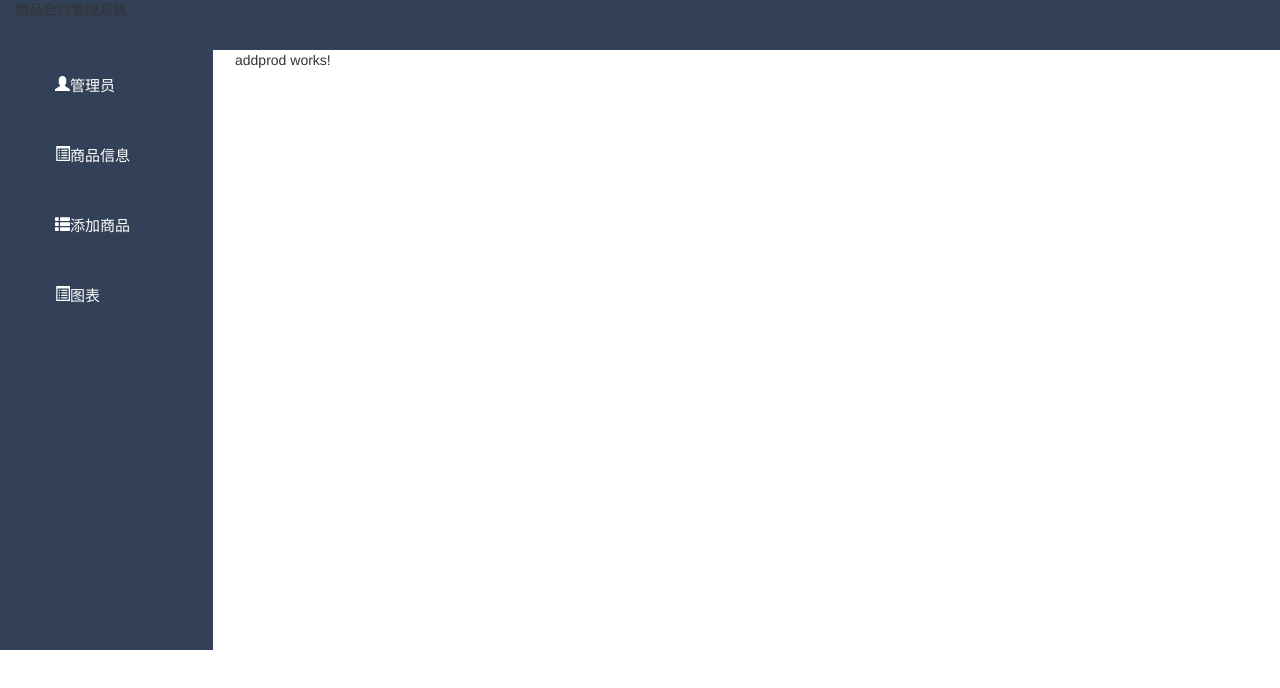
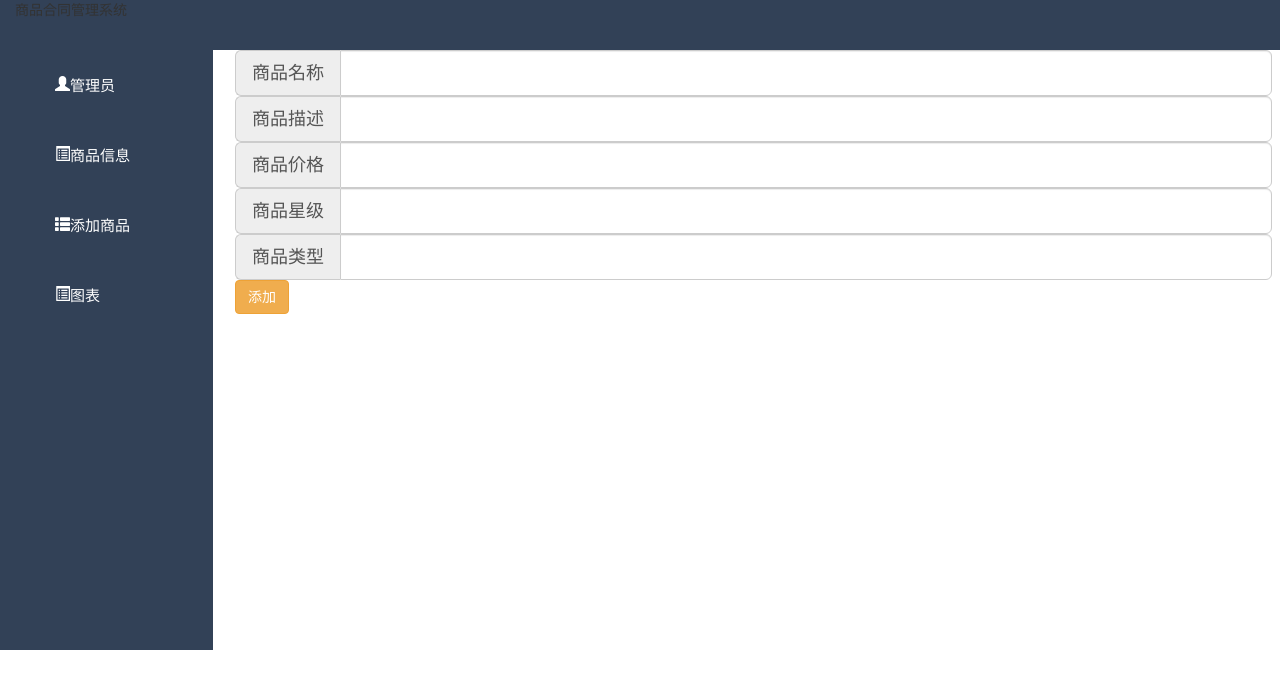
Before and after one commit to EbBlovery/product-app, an Angular app: page /navbar/addprod in a window 1280 px wide. Shown: the top 688 px of the page. Built offline with nearby package versions, Linux system fonts and the light colour scheme; sample sign-in values are in the browser's storage.

Commit message:
add finish

```diff
--- a/src/app/addprod/addprod.component.html
+++ b/src/app/addprod/addprod.component.html
@@ -1,3 +1,27 @@
-<p>
-  addprod works!
-</p>
+<div >
+   <form [formGroup]="formModule" (submit)="onAddProd()">
+       <div class="input-group input-group-lg">
+          <span class="input-group-addon" id="sizing-addon1">商品名称</span>
+          <input formControlName="product_name" type="text" class="form-control" aria-describedby="sizing-addon1">
+       </div>
+       <div class="input-group input-group-lg">
+          <span class="input-group-addon" id="sizing-addon1">商品描述</span>
+          <input formControlName="description" type="text" class="form-control" aria-describedby="sizing-addon1">
+       </div>
+       <div class="input-group input-group-lg">
+          <span class="input-group-addon" id="sizing-addon1">商品价格</span>
+          <input formControlName="price" type="number" class="form-control" aria-describedby="sizing-addon1">
+       </div>
+       <div class="input-group input-group-lg">
+          <span class="input-group-addon" id="sizing-addon1">商品星级</span>
+          <input formControlName="star" type="number" class="form-control" aria-describedby="sizing-addon1">
+       </div>
+       <div class="input-group input-group-lg">
+          <span class="input-group-addon" id="sizing-addon1">商品类型</span>
+          <input formControlName="assort" type="text" class="form-control" aria-describedby="sizing-addon1">
+       </div>
+       <div>
+          <button type="submit" class="btn btn-warning">添加</button>
+       </div>
+   </form>
+</div>
--- a/src/app/addprod/addprod.component.ts
+++ b/src/app/addprod/addprod.component.ts
@@ -1,4 +1,6 @@
 import { Component, OnInit } from '@angular/core';
+import { FormGroup, FormControl, FormBuilder, Validators } from '@angular/forms';
+import { ShareService } from '../share/share.service';
 
 @Component({
   selector: 'app-addprod',
@@ -6,10 +8,26 @@ import { Component, OnInit } from '@angular/core';
   styleUrls: ['./addprod.component.css']
 })
 export class AddprodComponent implements OnInit {
+  formModule:FormGroup;
 
-  constructor() { }
+
+  constructor(private getService:ShareService) {
+    let db = new FormBuilder();
+    this.formModule = db.group({
+    	product_name:'',
+    	price: null,
+    	star: 'null',
+    	description: '',
+    	assort: ''
+    })
+
+  }
 
   ngOnInit() {
+
+  }
+  onAddProd(){
+  	 this.getService.addProduct(this.formModule.value).subscribe(data=>console.log(data))
   }
 
 }
--- a/src/app/share/share.service.ts
+++ b/src/app/share/share.service.ts
@@ -17,6 +17,10 @@ export class ShareService {
       return this.http.post(`http://localhost:4300/php-demo/login.php`,postdata,{headers:new HttpHeaders().set('Content-Type','application/x-www-form-urlencoded;charset=UTF-8')})
   }
 
+  addProduct(obj:any){
+      var data = this.transFormRequestJson(obj);
+      return this.http.post('http://localhost:4300/php-demo/product/add_product.php',data,{headers:new HttpHeaders().set('Content-Type','application/x-www-form-urlencoded;charset=UTF-8')})
+  }
 
   private handleError(error: any):Promise<any>{
       console.log('an error occured',error);
```
